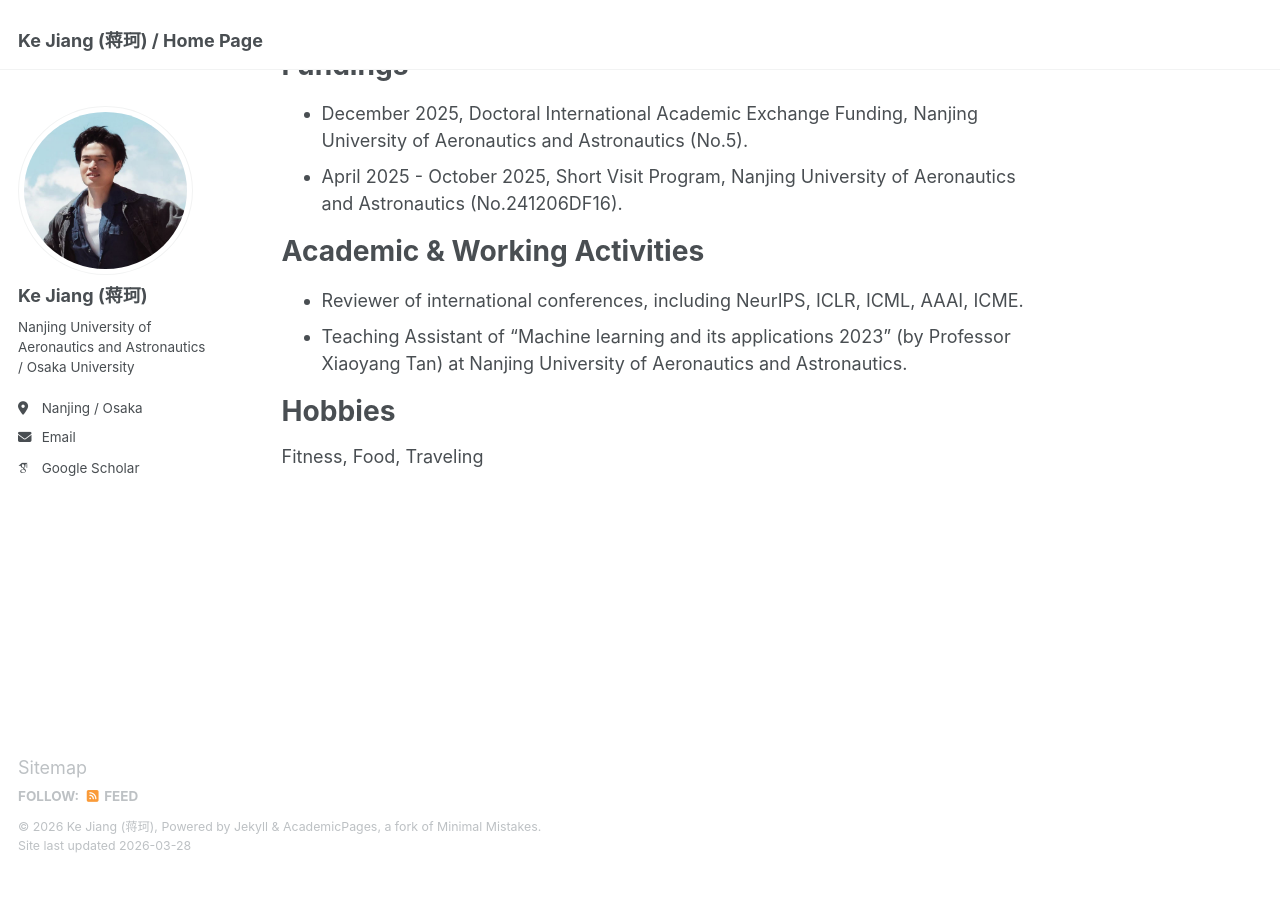
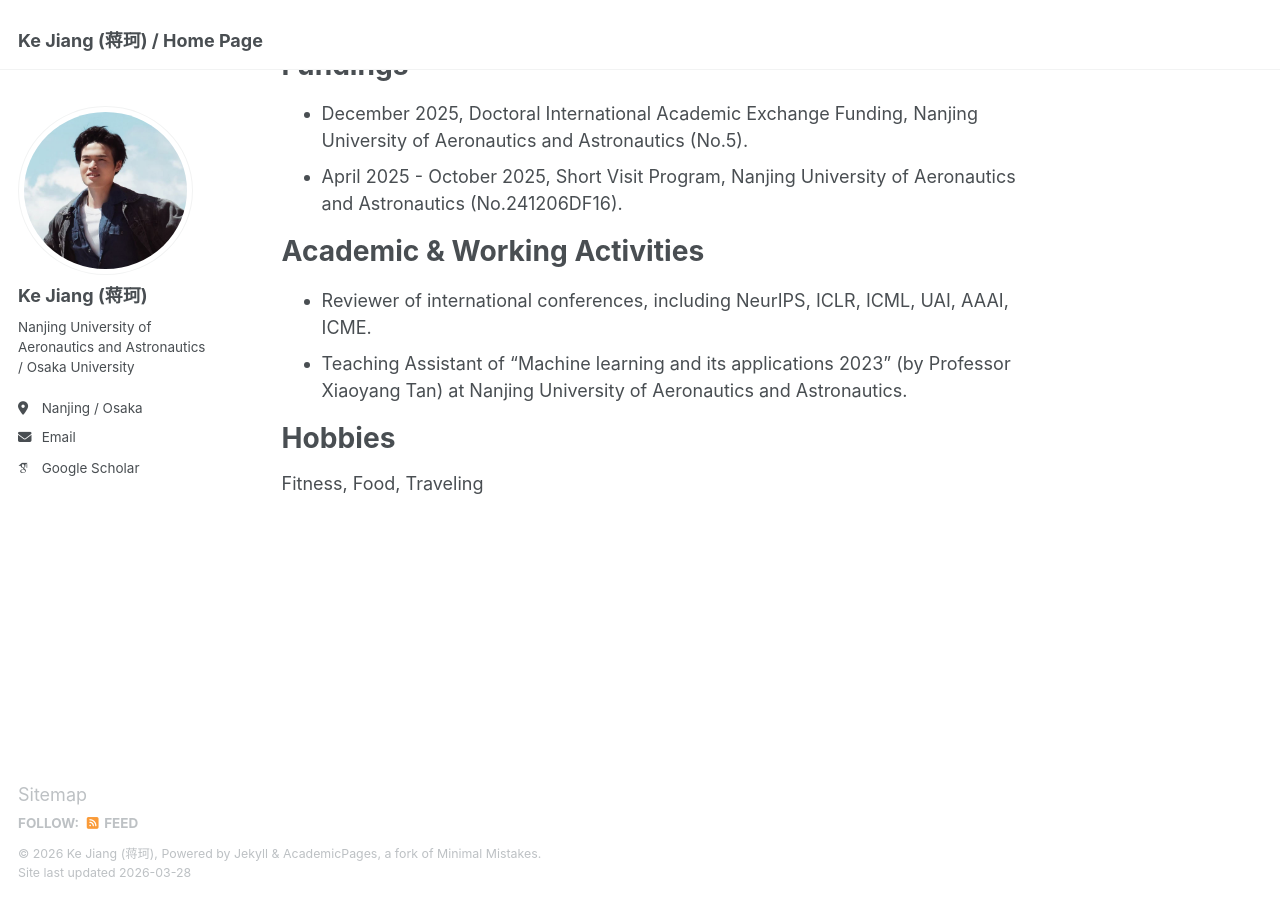
Before and after one commit to Jack10843/Jack10843.github.io, a Jekyll site: the page built from _pages/about.md, in a window 1280 px wide and 900 px high, scrolled down 2847 px. Built offline with Jekyll 4.4.1, drawn with Linux system fonts in a browser that asks for light colours; some web fonts are replaced; before the commit the page ends 3720 px from its top, so only the background shows below that.

Commit message:
Update about.md

```diff
--- a/_pages/about.md
+++ b/_pages/about.md
@@ -65,7 +65,7 @@ Fundings
 
 Academic & Working Activities
 ======
- - Reviewer of international conferences, including NeurIPS, ICLR, ICML, AAAI, ICME.
+ - Reviewer of international conferences, including NeurIPS, ICLR, ICML, UAI, AAAI, ICME.
  - Teaching Assistant of "Machine learning and its applications 2023" (by Professor Xiaoyang Tan) at Nanjing University of Aeronautics and Astronautics.
 
 Hobbies
```
